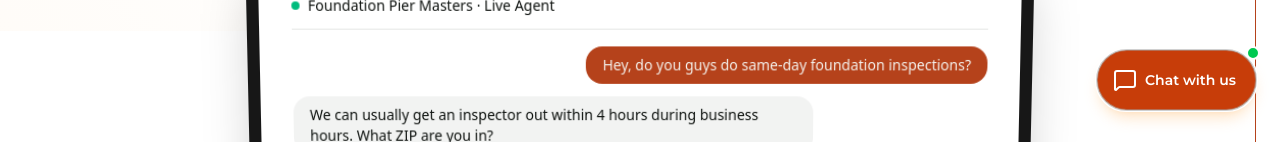
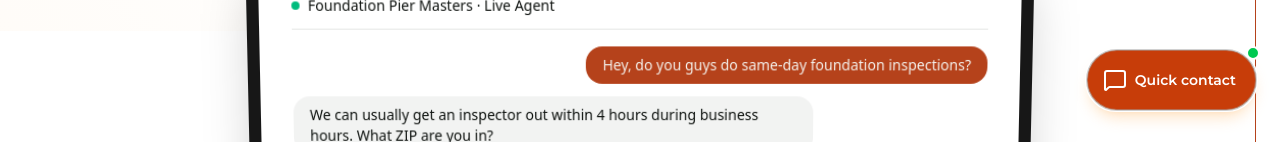
Before and after one commit to btctc/organic-ai-solutions, a Next.js app: page / in a window 1280 px wide. Shown: the part 658-800 px from the top of the page. Built offline with nearby package versions, Linux system fonts and the light colour scheme.

Commit message:
Hide chat widget on /assessment, retarget to #contact, relabel to Quick contact

```diff
--- a/src/app/page.tsx
+++ b/src/app/page.tsx
@@ -67,7 +67,9 @@ export default function Home() {
           <HowItWorks />
         </RevealOnScroll>
         <RevealOnScroll>
-          <IntakeForm onSubmitted={() => setIntakeSubmitted(true)} />
+          <div id="contact" className="scroll-mt-24">
+            <IntakeForm onSubmitted={() => setIntakeSubmitted(true)} />
+          </div>
         </RevealOnScroll>
         {!intakeSubmitted && (
           <RevealOnScroll>
--- a/src/components/landing/ChatWidget.tsx
+++ b/src/components/landing/ChatWidget.tsx
@@ -3,6 +3,7 @@
 import React, { useState, useRef, useEffect, useCallback } from "react";
 import Logo from "@/components/Logo";
 import Link from "next/link";
+import { usePathname as useCurrentPathname } from "next/navigation";
 import { X, Send, Loader2, CheckCircle, ExternalLink, MessageSquare } from "lucide-react";
 import { motion, AnimatePresence } from "framer-motion";
 import { trackEvent } from "@/lib/analytics";
@@ -74,6 +75,9 @@ function TypingIndicator() {
 }
 
 function ChatWidgetInner() {
+  const pathname = useCurrentPathname();
+  if (pathname?.startsWith("/assessment")) return null;
+
   const [open, setOpen] = useState(false);
   const [messages, setMessages] = useState<Message[]>([WELCOME_MESSAGE]);
   const [input, setInput] = useState("");
@@ -306,19 +310,23 @@ function ChatWidgetInner() {
               <button
                 ref={openButtonRef}
                 onClick={() => {
-                  try { trackEvent("chatbot_opened"); } catch { /* silent */ }
-                  window.location.href = "/assessment";
+                  try { trackEvent("quick_contact_clicked"); } catch { /* silent */ }
+                  if (pathname === "/") {
+                    document.getElementById("contact")?.scrollIntoView({ behavior: "smooth" });
+                  } else {
+                    window.location.href = "/#contact";
+                  }
                 }}
                 className="flex items-center gap-2 pl-4 pr-5 h-[60px] rounded-full bg-[#C73D09] text-white shadow-lg shadow-orange-300/40 hover:bg-[#a32d07] transition-colors"
-                aria-label="Open AI assessment"
+                aria-label="Open quick contact"
                 aria-expanded={false}
               >
                 <MessageSquare size={24} aria-hidden="true" />
                 <span className="hidden sm:block font-[family-name:var(--font-montserrat)] font-semibold text-sm">
-                  Chat with us
+                  Quick contact
                 </span>
                 <span className="sm:hidden font-[family-name:var(--font-montserrat)] font-semibold text-sm">
-                  Chat
+                  Contact
                 </span>
               </button>
             </motion.div>
```
